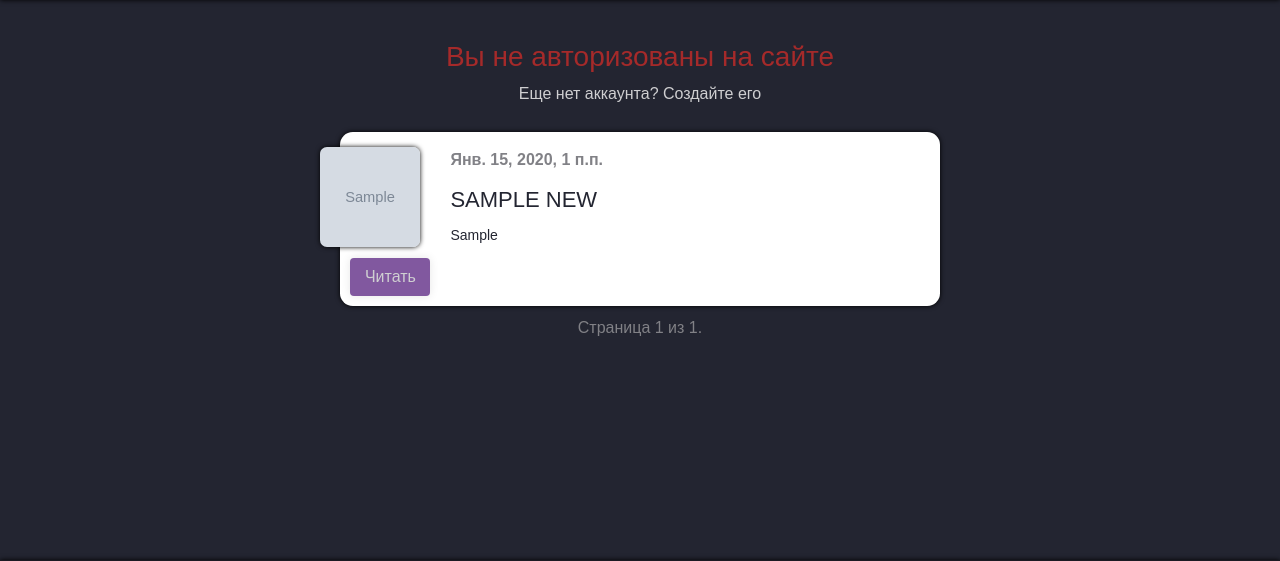
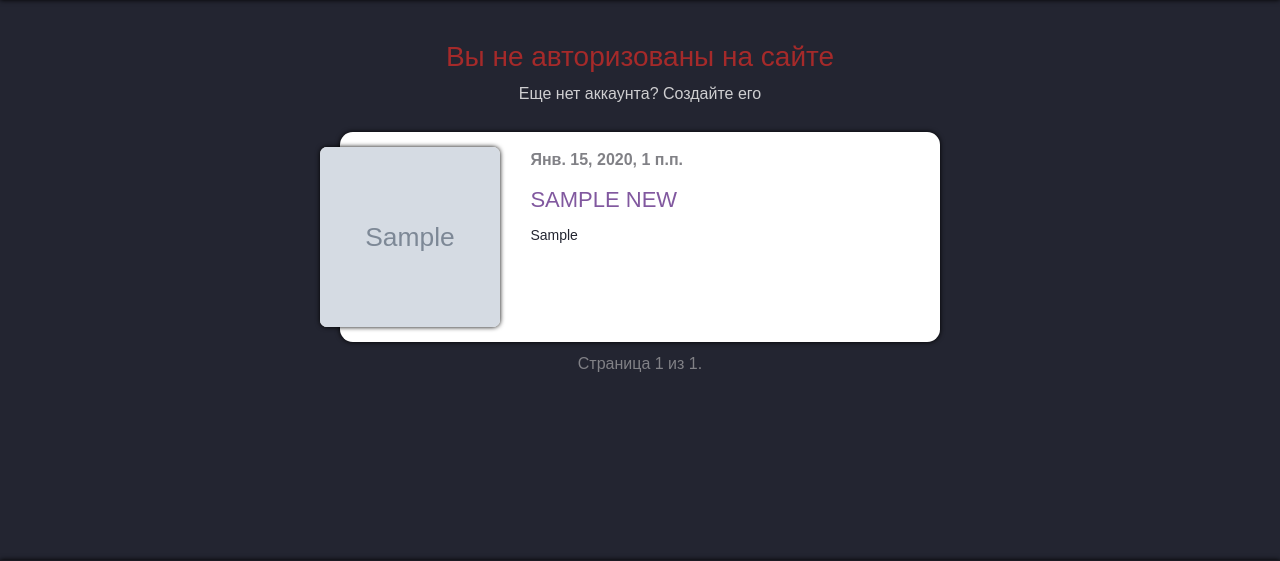
Before and after one commit to C15HOT/apps_shop, a Django app: page / in a window 1280 px wide. Shown: the part 103-664 px from the top of the page. Run offline with Django 3.2, Linux system fonts and the light colour scheme; tables that the repository leaves empty hold one stand-in row (values such as "Sample post"); grey boxes marked "Sample" are stand-in pictures; some libraries are stand-ins or nearby versions.

Commit message:
New style in the news_list ( deleted button)

```diff
--- a/static/css/style.css
+++ b/static/css/style.css
@@ -155,6 +155,7 @@ position: relative;
 	margin-top: auto;
 	margin-left: auto;
 	margin-right: auto;
+	min-height: 210px;
 
 }
 .pagination {
@@ -180,16 +181,18 @@ position: relative;
 	text-decoration: none;
 	color: #fff;
 }
-
-.post-img>img {
-
-	width: 100px;
-	height: 100px;
+.post-img {
 	transform: translateX(-30px);
 	position: relative;
+
+}
+.post-img>img {
+	object-fit: cover;
 	box-shadow: 0 0 5px 0px black;
 	border-radius: 7px;
 	float: left;
+	background-color: rgba(255, 255, 255, 1);
+	backdrop-filter: blur(30px);
 }
 .post-date {
 	display: block;
@@ -208,6 +211,15 @@ position: relative;
 	font-family: sans-serif;
 
 }
+.post-title>a {
+	cursor: pointer;
+	color: #81589f;
+
+}
+.post-title > a:hover{
+	text-decoration: none;
+	color: #232531;
+}
 
 .post-text {
 	margin-bottom: 10px;
@@ -216,7 +228,9 @@ position: relative;
 	font-family: sans-serif;
 
 }
-
+/* .btn-news {
+	margin-left: 100px;
+}
 .read{
 	margin-top: 15px;
 	display: block;
@@ -250,12 +264,12 @@ position: relative;
 	transition-property: box-shadow, transform;
 }
 .btn:hover, btn:focus, btn:active {
-	/* box-shadow: 0 0 20px rgba(0, 0, 0, 0.5); */
+	box-shadow: 0 0 20px rgba(0, 0, 0, 0.5);
 	box-shadow: 0 0 5px 0px black;
 	-webkit-transform: scale(1.1);
 	transform: scale(1.1);
 	color: #fff;
-}
+} */
 
 
 .post > h1 {
--- a/templates/news_list.html
+++ b/templates/news_list.html
@@ -15,7 +15,7 @@ TODO -->
         <div class="post">
             <div class="post-news">
                 <div class="post-img">
-                 <img src="{{MEDIA_URL}}{{news.image.url}}">
+                 <img height="180" width="180" src="{{MEDIA_URL}}{{news.image.url}}">
                 </div>
 
                 <div class="post-info">
@@ -23,12 +23,15 @@ TODO -->
                     {{ news.created_at }}
                     </div>
                     <h1 class="post-title">
-                    {{ news.title }}
+                        <a href="{% url 'news_detail' news.slug %}"> {{ news.title }} </a>
                     </h1>
                     <div class="post-text">
                     {{ news.annotation }}
                     </div>
-                    <a class="btn" href="{% url 'news_detail' news.slug %}">Читать</a>
+                    <!-- <div class="btn-news">
+                        <a class="btn" href="{% url 'news_detail' news.slug %}">Читать</a>
+                    </div> -->
+
                 </div>
 
             </div>
```
